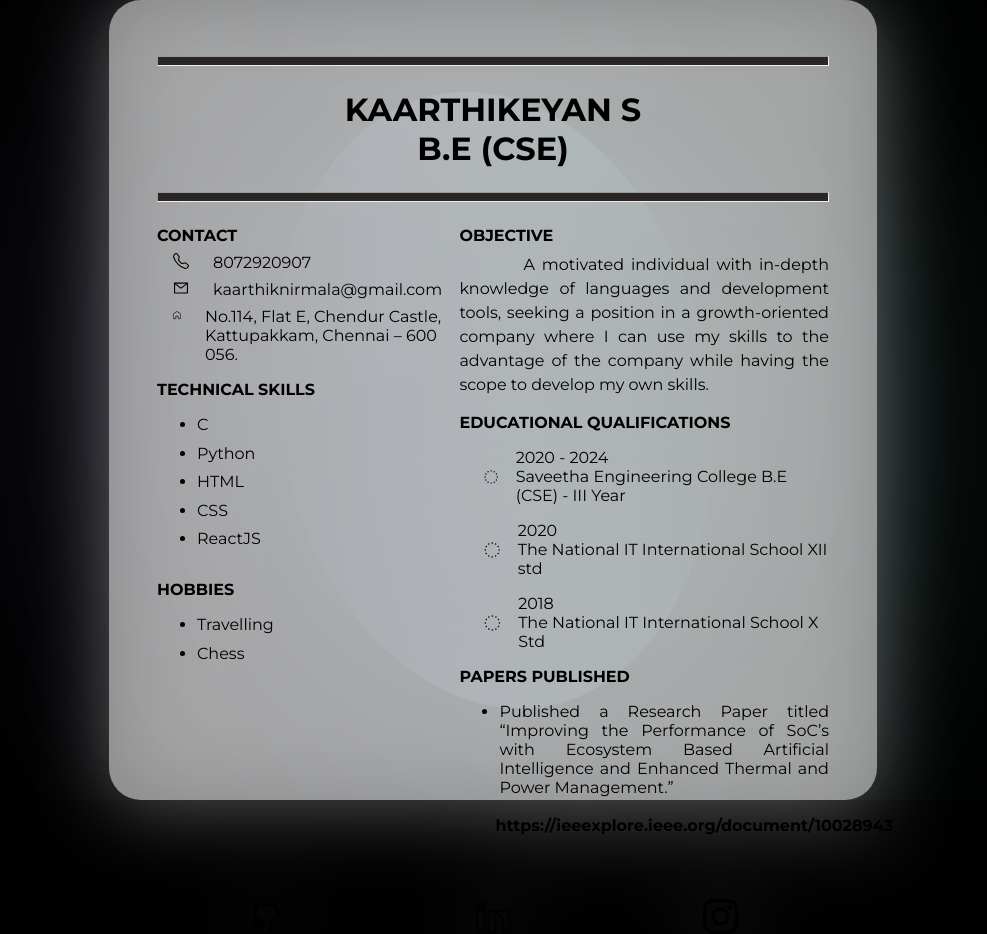
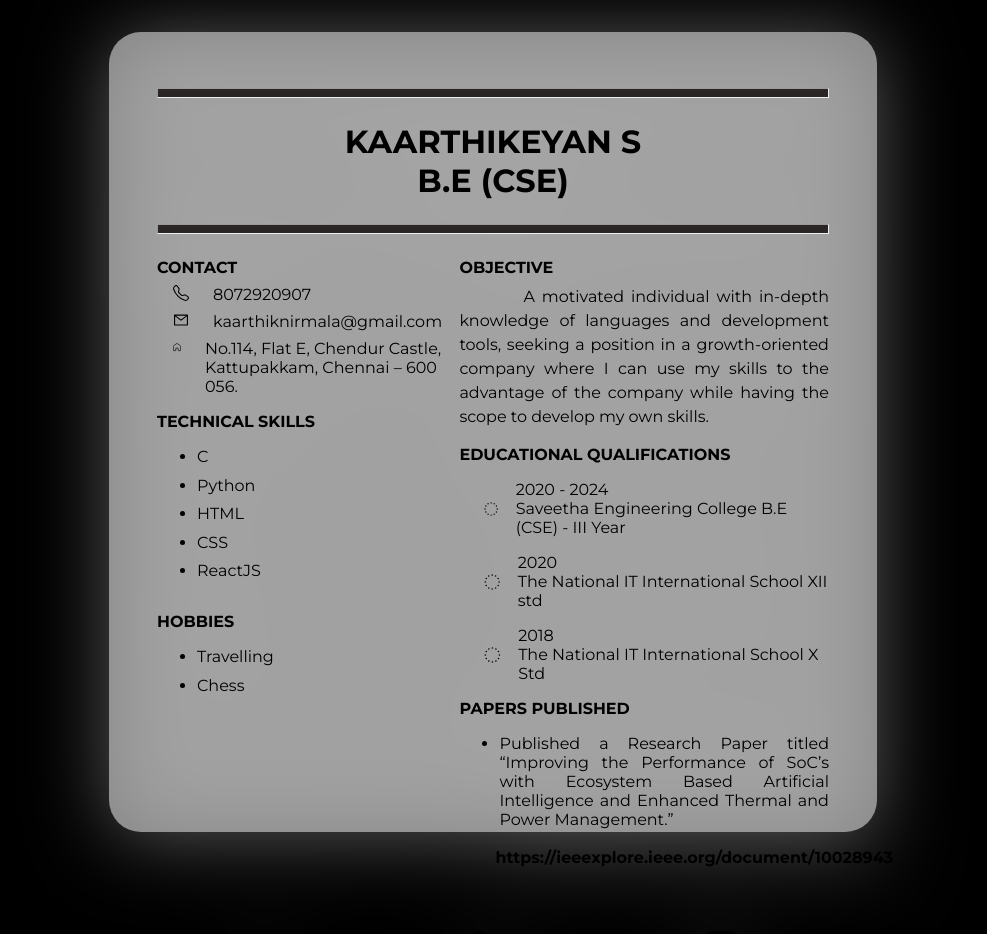
Before and after one commit to ArticSaber/Resume, a React (Vite) app: page / in a window 1280 px wide. Shown: the top 934 px of the page, without its empty margins (147-1134 px from the left). Built offline with nearby package versions, Linux system fonts and the light colour scheme.

Commit message:
w/o blob

```diff
--- a/index.html
+++ b/index.html
@@ -12,8 +12,8 @@
     </style>
   </head>
   <body>
-    <div id="blob"></div>
-    <div id="blur"></div>
+    <!-- <div id="blob"></div>
+    <div id="blur"></div> -->
     <div id="root"></div>
     <script type="module" src="/src/main.jsx"></script>
   </body>
--- a/src/App.css
+++ b/src/App.css
@@ -1,11 +1,12 @@
 .App {
-  height: auto;
+  /* height: auto; */
   display: flex;
   align-content: center;
   justify-content: center;
 }
 
 .container {
+  margin: 2rem 0;
   width: 60vw;
   height: 100vh;
   color: rgb(0, 0, 0);
@@ -32,7 +33,7 @@
   }
 }
 
-#blob {
+/* #blob {
   background-color: white;
   height: 34vmax;
   aspect-ratio: 1;
@@ -45,15 +46,17 @@
   animation: rotate 20s infinite;
   opacity: 0.8;
   z-index: -3;
-}
+  backdrop-filter: blur(12vmax);
 
-#blur {
+} */
+
+/* #blur {
   height: 100%;
   width: 100%;
   position: absolute;
+  overflow: hidden;
   z-index: -3;
-  backdrop-filter: blur(12vmax);
-}
+} */
 
 .heading {
   font-size: 2rem;
@@ -98,15 +101,15 @@
   gap: 0.6rem;
 }
 
-#a{
+#a {
   box-shadow: inset 0 0 0 0 #000000;
   color: #000000;
-  margin: 0 -.50rem;
-  padding: 0 .25rem;
+  margin: 0 -0.5rem;
+  padding: 0 0.25rem;
   text-decoration: none;
-  transition: color .5s ease-in-out, box-shadow .5s ease-in-out;
+  transition: color 0.5s ease-in-out, box-shadow 0.5s ease-in-out;
 }
-#a:hover{
+#a:hover {
   box-shadow: inset 100rem 0 0 0 #000000;
   color: rgb(255, 255, 255);
 }
@@ -149,20 +152,20 @@
   gap: 1rem;
 }
 
-.socials{
+.socials {
   display: flex;
   flex-direction: row;
   justify-content: center;
   padding: 3rem;
   gap: 12rem;
 }
-.soc{
+.soc {
   color: #000000;
 }
-.soc:hover{
+.soc:hover {
   transform: scale(1.3);
-  transition: .5s ease-out, .5s ease-out;
-  user-select:inherit;
+  transition: 0.5s ease-out, 0.5s ease-out;
+  user-select: inherit;
 }
 
 /* .container:hover {
--- a/src/index.css
+++ b/src/index.css
@@ -11,7 +11,3 @@
   -webkit-text-size-adjust: 100%;
   overflow:visible;
 }
-
-body {
-  overflow: hidden;
-}
```
